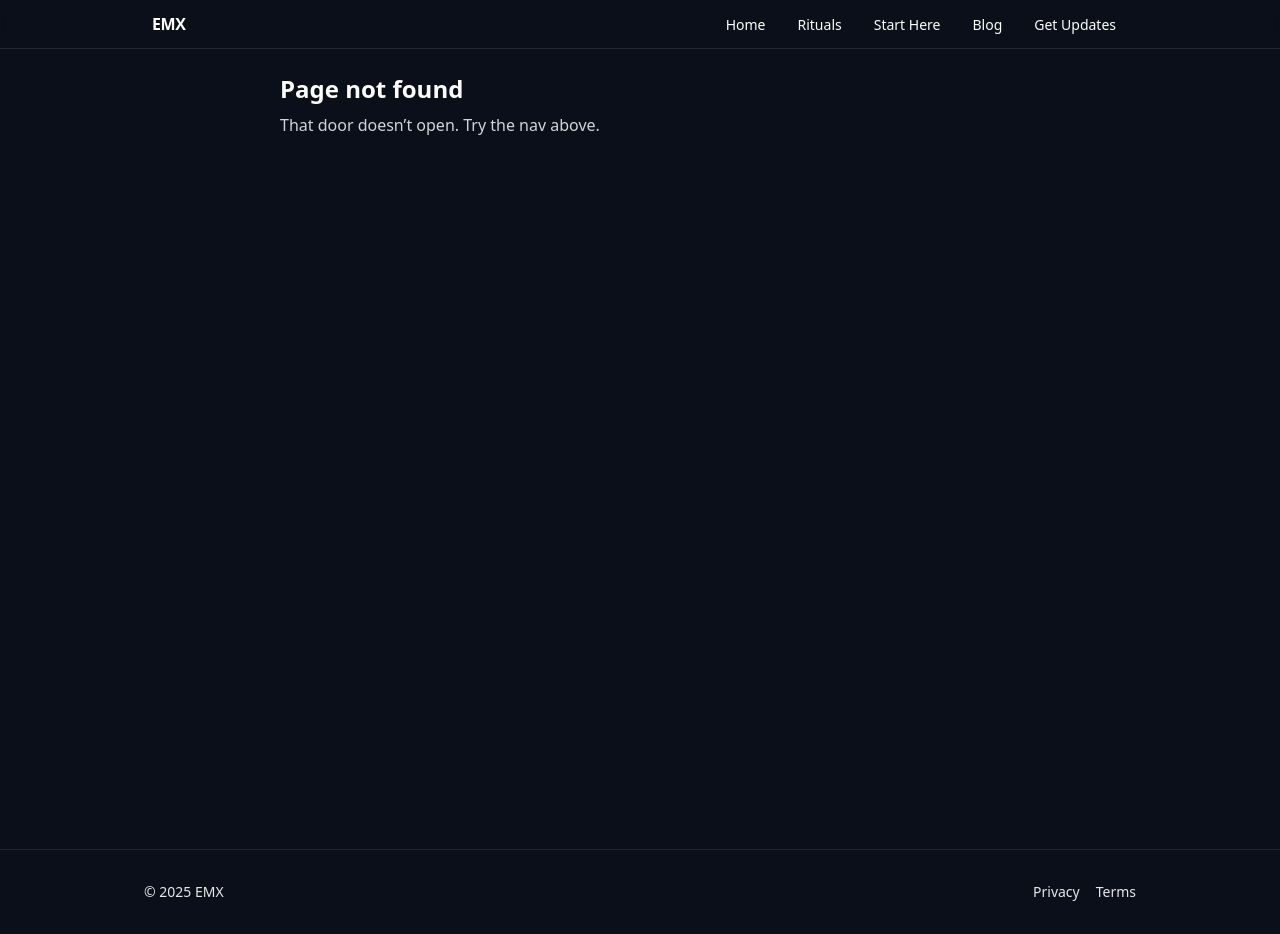
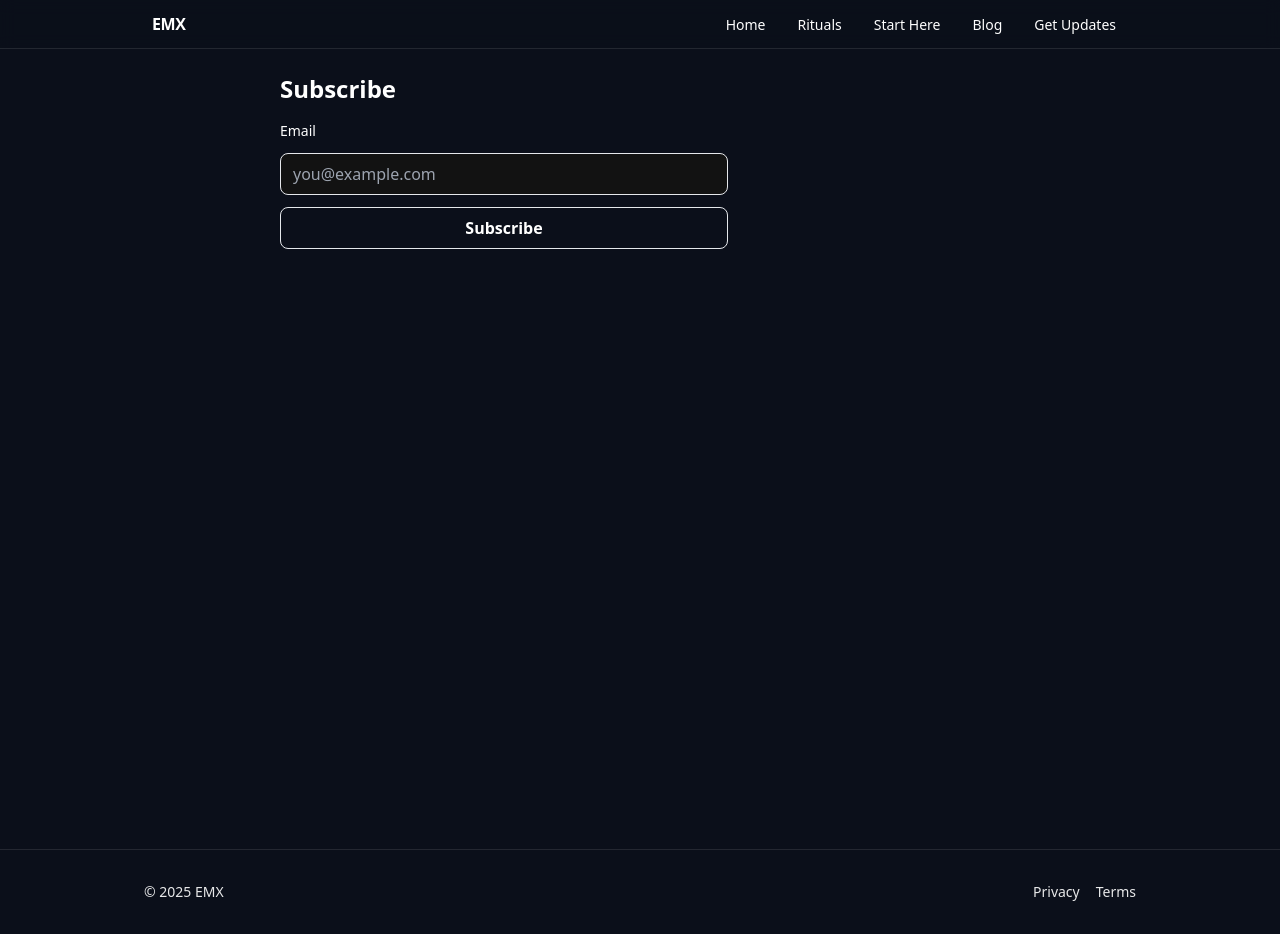
Before and after one commit to jsiwek999/neurogen-app, a Next.js app: page /subscribe in a window 1280 px wide. Before the commit this address had no page. Built offline with nearby package versions, Linux system fonts and the light colour scheme.

Commit message:
fix: resolve subscribe page after stash apply

```diff
--- /dev/null
+++ b/app/subscribe/page.tsx
@@ -0,0 +1,10 @@
+import SubscribeForm from '@/components/SubscribeForm';
+
+export default function SubscribePage() {
+  return (
+    <main className="mx-auto max-w-3xl p-6">
+      <h1 className="text-2xl font-bold mb-4">Subscribe</h1>
+      <SubscribeForm />
+    </main>
+  );
+}
```
